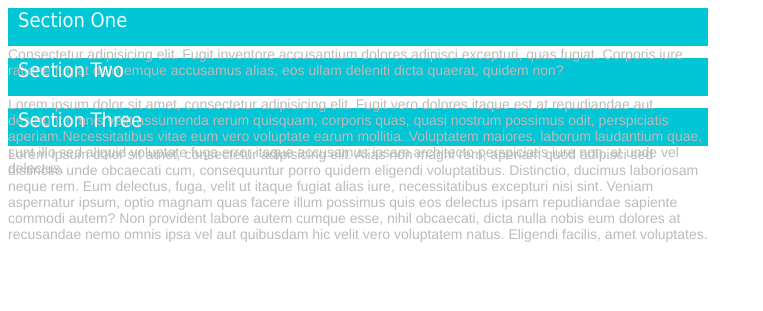
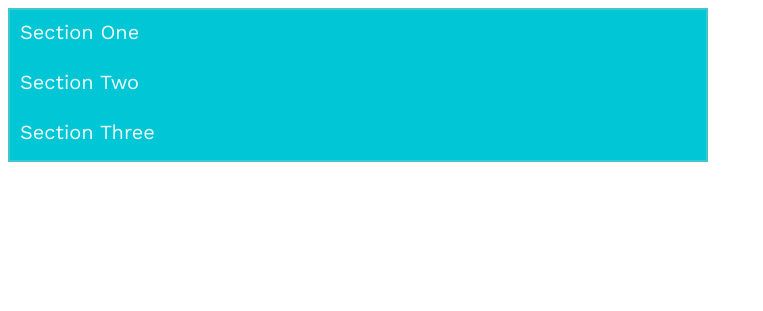
Before and after one commit to dustinrudy/jQuery-Dom-Manipulation, a plain HTML site: page index.html in a window 1280 px wide. Shown: the whole page, without its empty margins (0-763 px from the left). Drawn offline with nearby package versions, Linux system fonts and the light colour scheme.

Commit message:
Fixing animations

```diff
--- a/index.html
+++ b/index.html
@@ -3,28 +3,32 @@
 <head>
 	<title>Scrolling tabs</title>
 	<meta charset="utf-8">
+	<link href="https://fonts.googleapis.com/css?family=Work+Sans" rel="stylesheet">
 	<link rel="stylesheet" type="text/css" href="style.css">
+
 </head>
 <body>
 	<div id="wrapper">
 		<div id="container">
 			<div class="header">
 				<span>Section One</span>
+			</div>
 			<div class="content">
 				<p>Consectetur adipisicing elit. Fugit inventore accusantium dolores adipisci excepturi, quas fugiat. Corporis iure ratione fugiat doloremque accusamus alias, eos ullam deleniti dicta quaerat, quidem non?</p>
 			</div>
-			</div>
+
 			<div class="header">
 				<span>Section Two</span>
+			</div>
 			<div class="content">
 				<p>Lorem ipsum dolor sit amet, consectetur adipisicing elit. Fugit vero dolores itaque est at repudiandae aut deserunt omnis velit assumenda rerum quisquam, corporis quas, quasi nostrum possimus odit, perspiciatis aperiam.Necessitatibus vitae eum vero voluptate earum mollitia. Voluptatem maiores, laborum laudantium quae, sunt illo sed aliquid voluptate fuga error itaque accusamus ipsam architecto perspiciatis iure non, at unde vel delectus.</p>
 			</div>
-			</div>
+
 			<div class="header">
 				<span>Section Three</span>
+			</div>
 			<div class="content">
 				<p>Lorem ipsum dolor sit amet, consectetur adipisicing elit. Alias non magni rem, aperiam quod adipisci sed distinctio unde obcaecati cum, consequuntur porro quidem eligendi voluptatibus. Distinctio, ducimus laboriosam neque rem. Eum delectus, fuga, velit ut itaque fugiat alias iure, necessitatibus excepturi nisi sint. Veniam aspernatur ipsum, optio magnam quas facere illum possimus quis eos delectus ipsam repudiandae sapiente commodi autem? Non provident labore autem cumque esse, nihil obcaecati, dicta nulla nobis eum dolores at recusandae nemo omnis ipsa vel aut quibusdam hic velit vero voluptatem natus. Eligendi facilis, amet voluptates.</p>
-				</div>
 			</div>
 		</div>
 	</div>
--- a/main.js
+++ b/main.js
@@ -0,0 +1,6 @@
+$(document).ready(function(){
+	$(".header").on('click', function(){
+		$(".content").removeClass("show")
+		$(this).find("+ .content").addClass("show")
+	})
+})
--- a/style.css
+++ b/style.css
@@ -13,20 +13,22 @@ html {
 
 #container {
 	width: 700px;
-	height: 300px;
+	border: 2px solid #3FC6D1;
 }
 
 .header {
 	background-color: #00C6D6;
 	color: #EFFCFD;
-	width: 700px;
+	width: 696px;
 	height: 50px;
 	font-size: 20px;
-	font-family: Tahoma;
+	font-family: 'Work Sans', sans-serif;
+	padding-top: 10px;
+	padding-left: 10px;
 }
 
+}
 .header > span {
-	padding-left: 10px;
 	margin-top: 10px;
 }
 
@@ -35,6 +37,14 @@ html {
 	font-family: Helvetica;
 	font-size: 14px;
 	background-color: white;
-	width: 700px;
-	height: 100px;
+	width: 660px;
+	padding-left: 10px;
+	overflow:auto;
+	transition: max-height 0.5s;
+	max-height:0;
 }
+
+.show {
+	transition:max-height 1s;
+	max-height:195px;
+}
```
Also changed, not shown: scroll.plugin.js (added, +7 -0 lines). Lines whose indentation alone changed are shown as unchanged.
